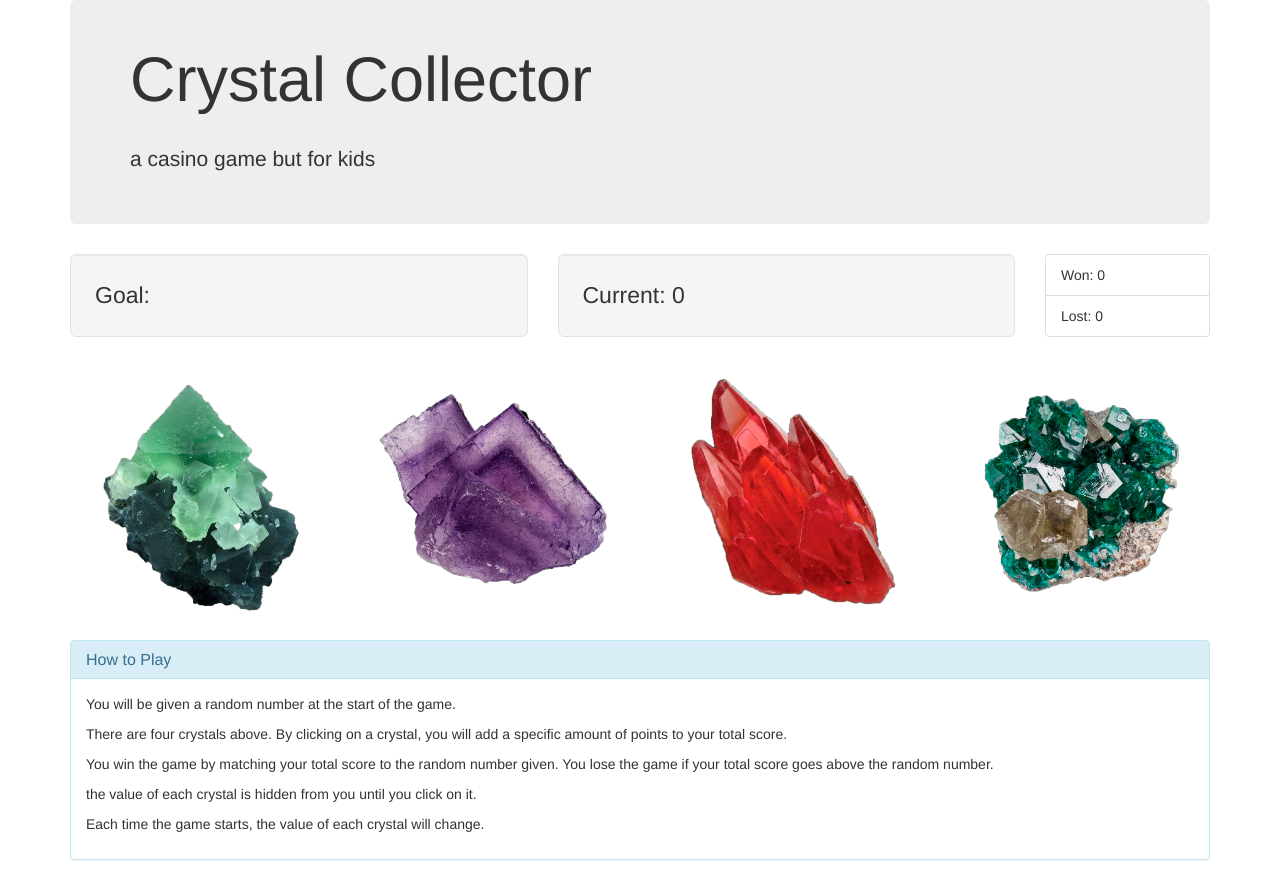
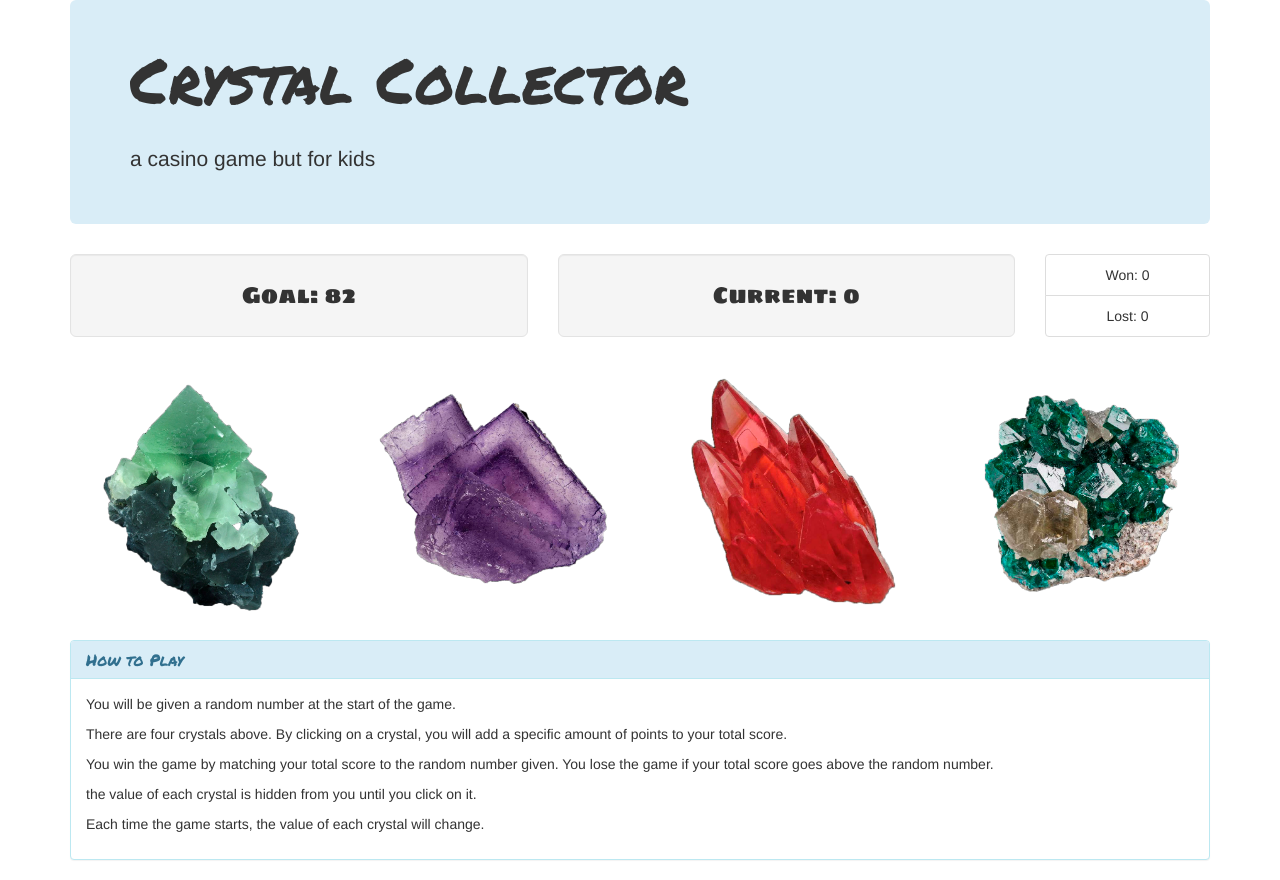
Before and after one commit to vvanslee/week-4-game, a plain HTML site: page index.html in a window 1280 px wide. Drawn offline with nearby package versions, Linux system fonts and the light colour scheme; a web font is replaced by a local one.

Commit message:
final touches

```diff
--- a/assets/css/style.css
+++ b/assets/css/style.css
@@ -1,11 +1,24 @@
 .jumbotron {
 	padding-top: 25px;
 	padding-bottom: 35px;
+	background-color: #d9edf7;
+}
+
+h1 {
+	font-family: 'Permanent Marker', cursive;
 }
 
 img {
 	width: 100%;
+}
 
+img:hover {
+	opacity: 0.7;
+}
+
+img:active {
+	-webkit-filter: invert(100%);
+	filter: invert(100%);
 }
 
 #picFrame {
@@ -16,9 +29,18 @@ img {
 	border: none;
 	box-shadow: none;
 	-webkit-box-shadow: none;
-/*	border-radius: 15px 50px;*/
+}
+
+.panel-title {
+	font-family: 'Permanent Marker', cursive;
 }
 
 .well-lg {
 	font-size: 23px;
+	text-align: center;
+	font-family: 'Sigmar One', cursive;
 }
+
+.list-group {
+	text-align: center;
+}
--- a/assets/javascript/game.js
+++ b/assets/javascript/game.js
@@ -10,15 +10,15 @@ var guessTotal = 0;
 var wins = 0;
 var losses = 0;
 
+$(document).ready(function(){
   $(".goal").html(goal);
-
 
   $(".lghtGreen").click(function() {
     update(lghtGreen);
   });
 
   $(".drkGreen").click(function() {
-  update(dkGreen);
+    update(drkGreen);
   });
 
   $(".red").click(function() {
@@ -28,7 +28,7 @@ $(".red").click(function() {
   $(".purple").click(function() {
     update(purple);
   });
-
+});
 
 function reset() {
   goal = Math.floor((Math.random() * 120) + 19);
--- a/index.html
+++ b/index.html
@@ -12,6 +12,7 @@
 
 	<link rel="shortcut icon" href="assets/images/crystal.ico" />
 
+	<link href="https://fonts.googleapis.com/css?family=Just+Another+Hand|Permanent+Marker|Sigmar+One" rel="stylesheet">
 </head>
 <body>
 
@@ -44,7 +45,7 @@
   					Won: <span id="wins">0</span>
   				</li>
   				<li class="list-group-item">
-  					Lost: <span class="losses">0</span>
+  					Lost: <span id="losses">0</span>
   				</li>
 			</ul>
 		</div>
```
Lines whose indentation alone changed are shown as unchanged.
